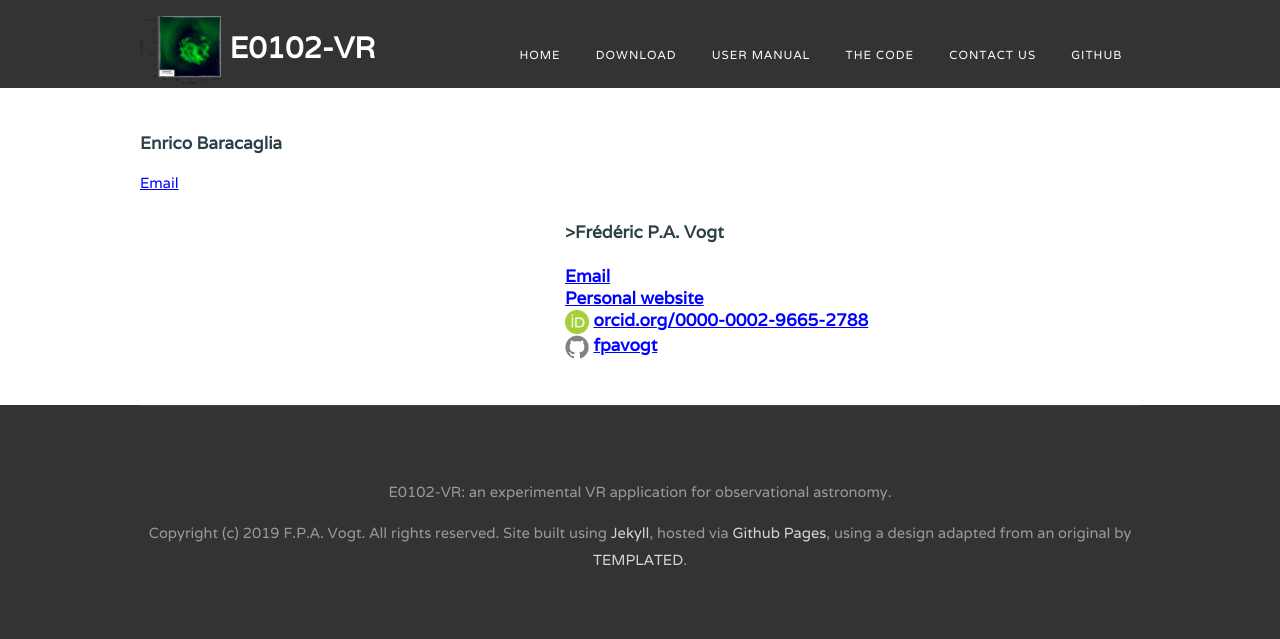
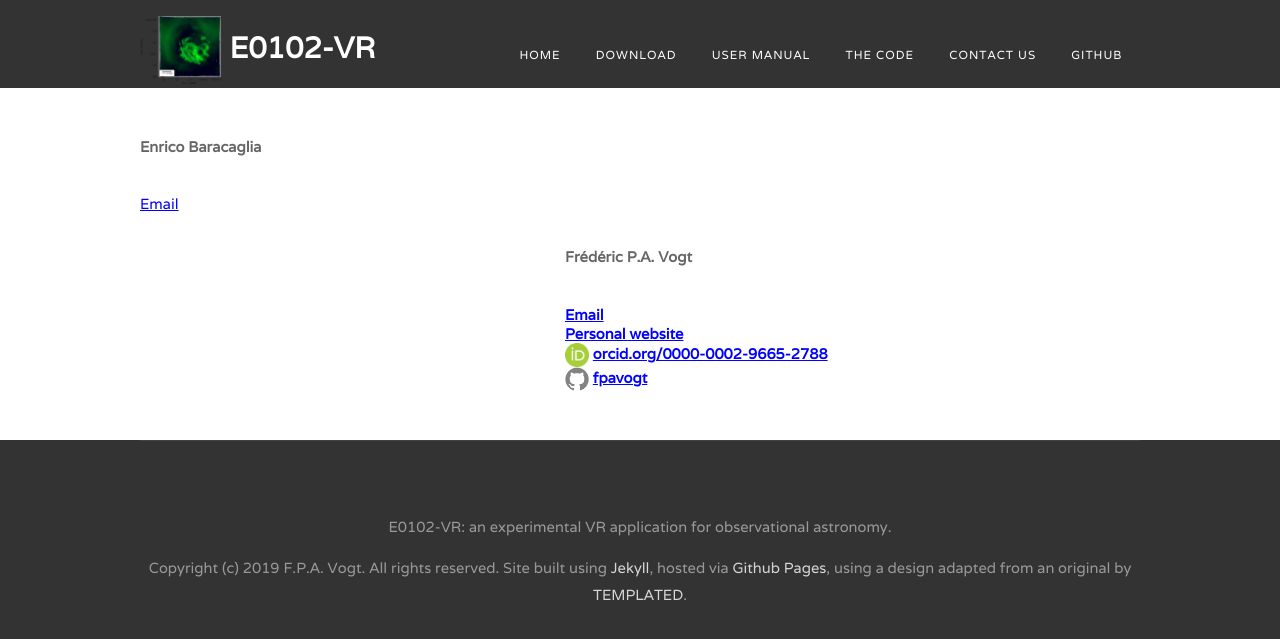
Before and after one commit to fpavogt/E0102-VR, a Jekyll site: the page built from contact.html, in a window 1280 px wide. Shown: the top 639 px of the page. Built offline with Jekyll 4.4.1, drawn with Linux system fonts in a browser that asks for light colours.

```diff
--- a/contact.html
+++ b/contact.html
@@ -7,14 +7,14 @@ x3d: True
 
 <div class="tbox1">
 <p style="text-align: center">
-<h3>Enrico Baracaglia</h3><br>
+<h4>Enrico Baracaglia</h4><br>
 <a href="mailto:enricobaracaglia@gmail.com">Email</a><br>
 </p>
 </div>
 
 <div class="tbox2">
 <p style="text-align: center">
-<h3>>Frédéric P.A. Vogt<h3><br>
+<h4>Frédéric P.A. Vogt<h4><br>
 <a href="mailto:{{ site.email }}">Email</a><br>
 <a href="http://fpavogt.github.io"> Personal website </a> <br>
 <img src="./images/orcid_128x128.png" alt="O_logo" width=24
```
